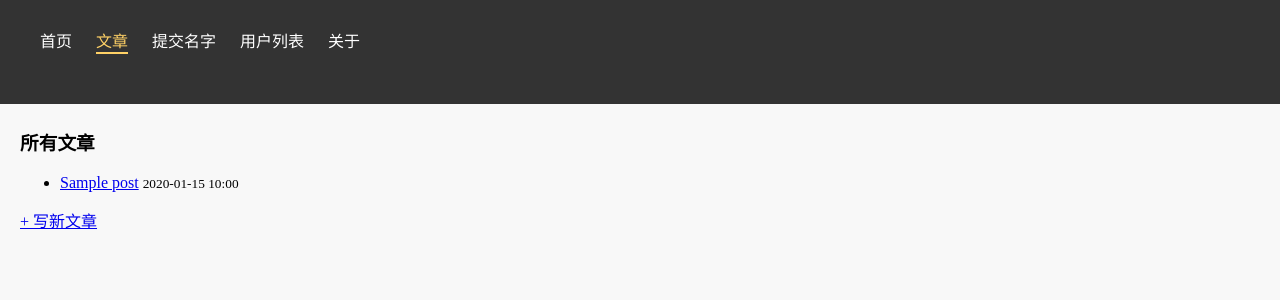
After one commit to liuhongrui087-art/MyBlog, a Flask app: page /posts in a window 1280 px wide. The commit adds this page. Shown: the top 300 px of the page. Run offline with Flask 3, Linux system fonts and the light colour scheme; tables that the repository leaves empty hold one stand-in row (values such as "Sample post").

Commit message:
阶段5：新增 Post 模型，实现文章发布、列表、详情

```diff
--- a/routes.py
+++ b/routes.py
@@ -1,5 +1,5 @@
-from flask import Blueprint, request, make_response, render_template, session, jsonify
-
+from flask import Blueprint, request, make_response, render_template, session, jsonify, redirect, url_for
+from datetime import datetime
 from app import db
 
 
@@ -11,6 +11,39 @@ class User(db.Model):
     id = db.Column(db.Integer, primary_key=True)
     username = db.Column(db.String(80),unique=False,nullable=False)
 # 全部路由改成 @bp.route
+
+# ========= 文章模型 =========
+class Post(db.Model):
+    id = db.Column(db.Integer,primary_key=True)
+    title = db.Column(db.String(120),nullable=False)
+    content = db.Column(db.Text,nullable=False)
+    created_at = db.Column(db.DateTime,default=datetime.now)
+
+@bp.route('/posts')
+def post_list():
+    posts = Post.query.order_by(Post.created_at.desc()).all()
+    return render_template('post_list.html',posts=posts)
+
+@bp.route('/posts/new')
+def post_new():
+    return render_template('post_new.html')
+
+@bp.route('/posts/save', methods=['POST'])
+def post_save():
+    title = request.form.get('title')
+    content = request.form.get('content')
+    if title and content:
+        post = Post(title=title, content=content)
+        db.session.add(post)
+        db.session.commit()
+    return redirect(url_for('main.post_list'))
+
+@bp.route('/posts/<int:post_id>')
+def post_detail(post_id):
+    post = Post.query.get_or_404(post_id)
+    return render_template('post_detail.html', post=post)
+
+
 @bp.route('/user/new')
 def index():
     return render_template('index.html')
--- a/static/style.css
+++ b/static/style.css
@@ -28,3 +28,8 @@ nav a.active {
     border-bottom: 2px solid #ffd166;
     padding-bottom: 2px;
 }
+
+.post-content {
+    white-space: pre-wrap;
+    line-height: 1.6;
+}
--- a/templates/base.html
+++ b/templates/base.html
@@ -9,6 +9,7 @@
     <nav>
         <nav>
     <a href="{{ url_for('main.hello') }}" class="{{ 'active' if request.endpoint == 'main.hello' else '' }}">首页</a>
+    <a href="{{ url_for('main.post_list') }}" class="{{ 'active' if request.endpoint in ['main.post_list', 'main.post_new', 'main.post_detail'] else '' }}">文章</a>
     <a href="{{ url_for('main.index') }}" class="{{ 'active' if request.endpoint == 'main.index' else '' }}">提交名字</a>
     <a href="{{ url_for('main.show_users') }}" class="{{ 'active' if request.endpoint == 'main.show_users' else '' }}">用户列表</a>
     <a href="{{ url_for('main.about') }}" class="{{ 'active' if request.endpoint == 'main.about' else '' }}">关于</a>
--- /dev/null
+++ b/templates/post_list.html
@@ -0,0 +1,22 @@
+{% extends "base.html" %}
+
+{% block title %}文章列表{% endblock %}
+
+{% block content %}
+    <h3>所有文章</h3>
+
+    {% if posts %}
+        <ul>
+        {% for post in posts %}
+            <li>
+                <a href="{{ url_for('main.post_detail', post_id=post.id) }}">{{ post.title }}</a>
+                <small>{{ post.created_at.strftime('%Y-%m-%d %H:%M') }}</small>
+            </li>
+        {% endfor %}
+        </ul>
+    {% else %}
+        <p>还没有文章，去写一篇吧！</p>
+    {% endif %}
+
+    <p><a href="{{ url_for('main.post_new') }}">+ 写新文章</a></p>
+{% endblock %}
```
Also changed, not shown: templates/post_detail.html (added, +10 -0 lines), templates/post_new.html (added, +18 -0 lines).
